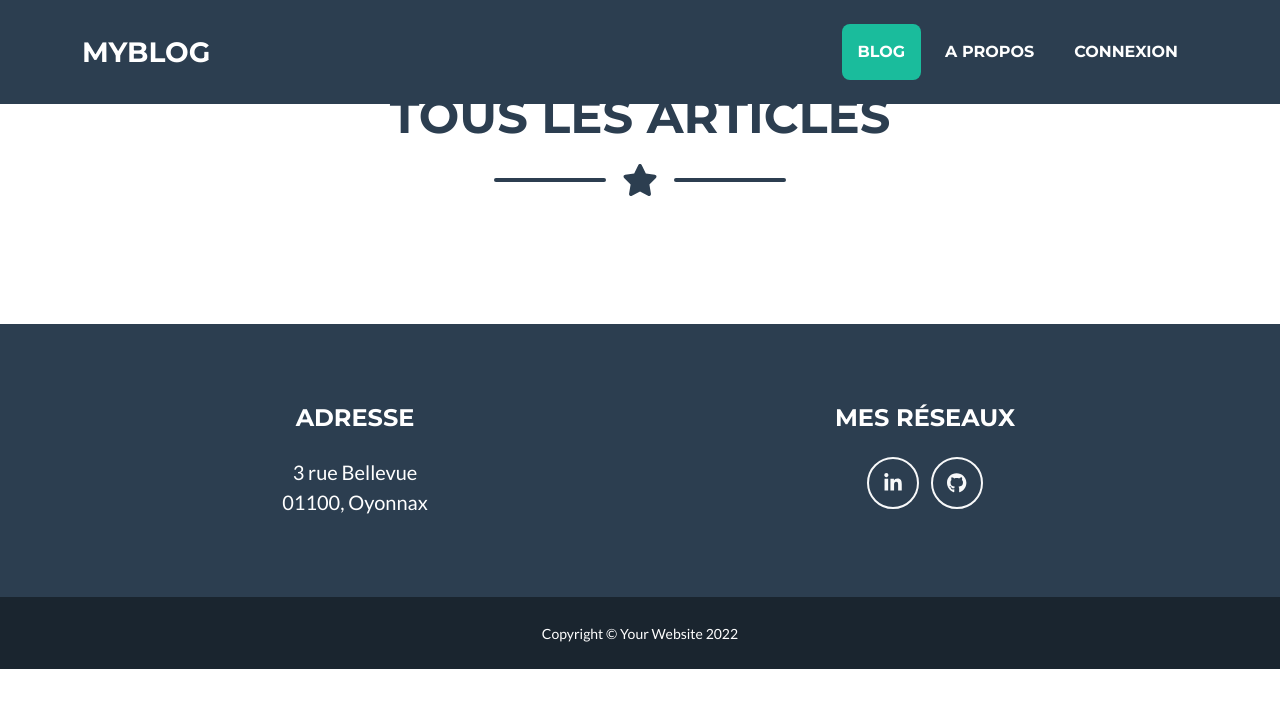
After one commit to zVasO/MyBlog, a PHP site: template src/View/blog.html.twig in a window 1280 px wide. The commit adds this page. Shown: the top 708 px of the page. Run offline with PHP 8.4, Linux system fonts and the light colour scheme; the template is opened without the code that fills it, so the values that code supplies are empty; some libraries are stand-ins or nearby versions.

Commit message:
add a function who echo the Blog page

```diff
--- a/index.php
+++ b/index.php
@@ -1,4 +1,5 @@
 <?php
+session_start();
 require 'vendor/autoload.php';
 
 use App\Model\Article;
--- a/src/Controller/HomeController.php
+++ b/src/Controller/HomeController.php
@@ -18,4 +18,10 @@ class HomeController
             "articles" => $articles
         ]);
     }
+    public function showBlog(array $articles)
+    {
+        echo $this->twig->getTwig()->render("blog.html.twig", [
+            "articles" => $articles
+        ]);
+    }
 }
--- /dev/null
+++ b/src/View/blog.html.twig
@@ -0,0 +1,31 @@
+{% extends "template.html.twig" %}
+{%  block main %}
+<!-- Portfolio Section-->
+<section class="page-section portfolio" id="portfolio">
+    <div class="container">
+        <!-- Portfolio Section Heading-->
+        <h2 class="page-section-heading text-center text-uppercase text-secondary mb-0">Tous les Articles</h2>
+        <!-- Icon Divider-->
+        <div class="divider-custom">
+            <div class="divider-custom-line"></div>
+            <div class="divider-custom-icon"><i class="fas fa-star"></i></div>
+            <div class="divider-custom-line"></div>
+        </div>
+        <!-- Portfolio Grid Items-->
+        <div class="row justify-content-center">
+            {%  for article in articles %}
+                <div class="col-md-6 col-lg-4 mb-5">
+                    <div class="portfolio-item mx-auto">
+                        <div class="portfolio-item-caption d-flex align-items-center justify-content-center h-100 w-100">
+                            <div class="portfolio-item-caption-content text-center text-white"><i class="fas fa-plus fa-3x"></i></div>
+                        </div>
+                        <h2>{{ article.title }}</h2><br>
+                        <p><span>{{ article.header }}</span></p>
+                        <h5>Modifié le {{ article.updated_at|date("d/m/Y") }}</h5>
+                    </div>
+                </div>
+            {% endfor %}
+        </div>
+    </div>
+</section>
+{% endblock %}
```
